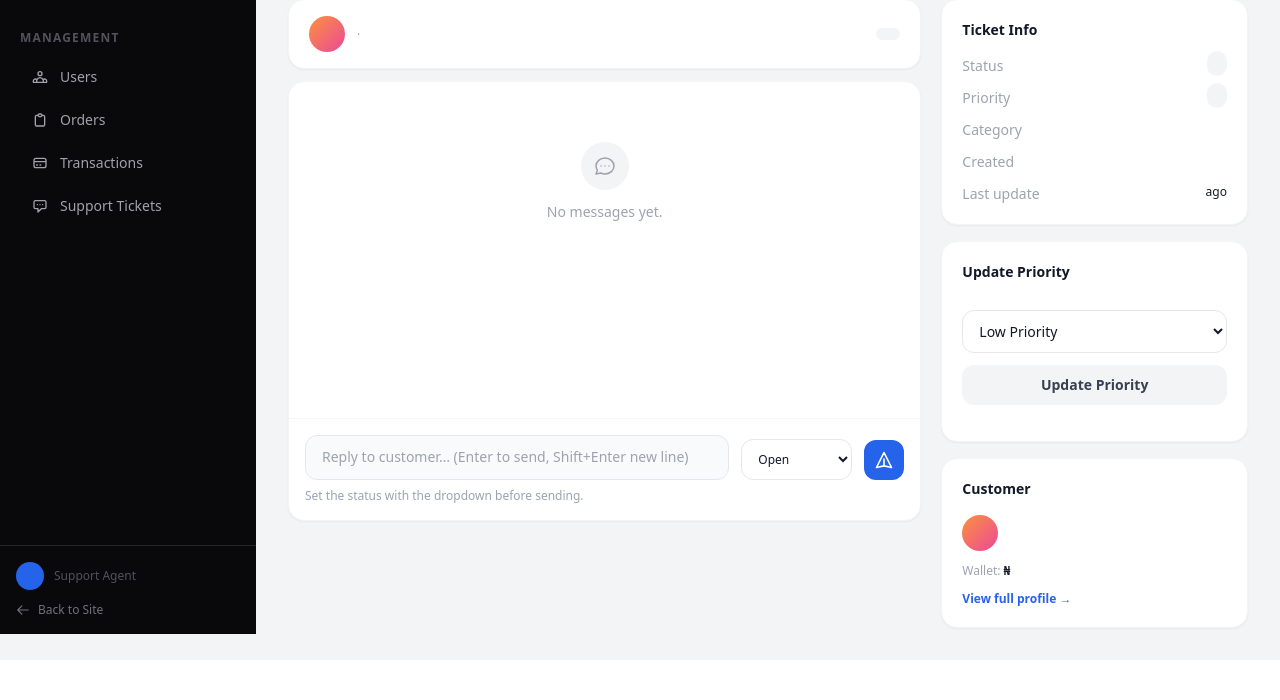
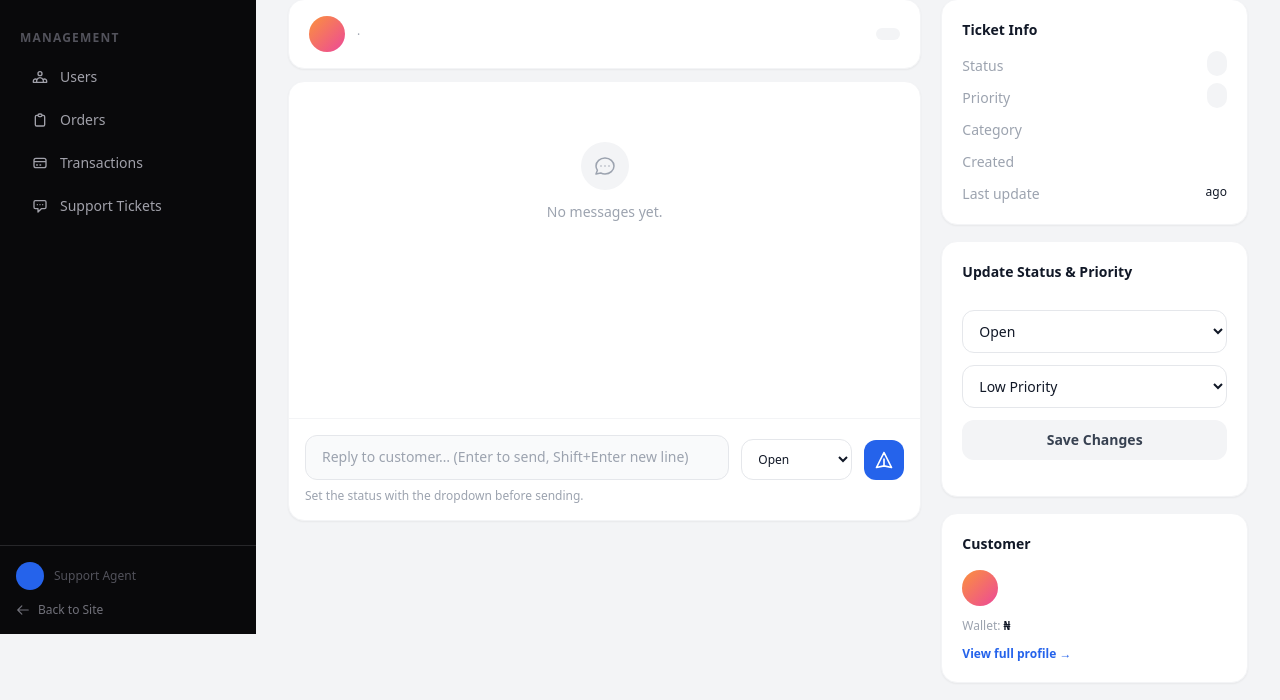
Before and after one commit to Chinnytalker/simphantom, a Django app: template templates/manage/ticket_detail.html in a window 1280 px wide. Shown: the part 166-866 px from the top of the page. Before the commit the page ends 800 px from the top, so only its background shows below. Run offline with Django 5.2, Linux system fonts and the light colour scheme; the template is opened without the code that fills it, so the values that code supplies are empty; some libraries are stand-ins or nearby versions.

Commit message:
fix ticket status not saving: add status dropdown to sidebar form
Co-Authored-By: Claude Sonnet 4.6 <noreply@anthropic.com>

```diff
--- a/templates/manage/ticket_detail.html
+++ b/templates/manage/ticket_detail.html
@@ -193,11 +193,19 @@
 
         <!-- Change priority/status (separate form, non-AJAX) -->
         <div class="bg-white dark:bg-zinc-900 border border-gray-100 dark:border-zinc-800 rounded-2xl p-5 shadow-sm">
-            <h3 class="font-bold text-gray-900 dark:text-white text-sm mb-4">Update Priority</h3>
+            <h3 class="font-bold text-gray-900 dark:text-white text-sm mb-4">Update Status & Priority</h3>
             <form method="post" action="/manage/tickets/{{ ticket.pk }}/" class="space-y-3">
                 {% csrf_token %}
                 <input type="hidden" name="action" value="change_meta"/>
-                <input type="hidden" name="status" value="{{ ticket.status }}"/>
+                <select name="status"
+                        class="w-full border border-gray-200 dark:border-zinc-700 rounded-xl px-3 py-2.5
+                               bg-white dark:bg-zinc-800 text-gray-900 dark:text-white text-sm
+                               focus:outline-none focus:ring-2 focus:ring-blue-500">
+                    <option value="OPEN"        {% if ticket.status == 'OPEN' %}selected{% endif %}>Open</option>
+                    <option value="IN_PROGRESS" {% if ticket.status == 'IN_PROGRESS' %}selected{% endif %}>In Progress</option>
+                    <option value="RESOLVED"    {% if ticket.status == 'RESOLVED' %}selected{% endif %}>Resolved</option>
+                    <option value="CLOSED"      {% if ticket.status == 'CLOSED' %}selected{% endif %}>Closed</option>
+                </select>
                 <select name="priority"
                         class="w-full border border-gray-200 dark:border-zinc-700 rounded-xl px-3 py-2.5
                                bg-white dark:bg-zinc-800 text-gray-900 dark:text-white text-sm
@@ -209,7 +217,7 @@
                 <button type="submit"
                         class="w-full bg-gray-100 dark:bg-zinc-800 hover:bg-gray-200 dark:hover:bg-zinc-700
                                text-gray-700 dark:text-gray-300 font-semibold py-2.5 rounded-xl transition text-sm">
-                    Update Priority
+                    Save Changes
                 </button>
             </form>
         </div>
```
